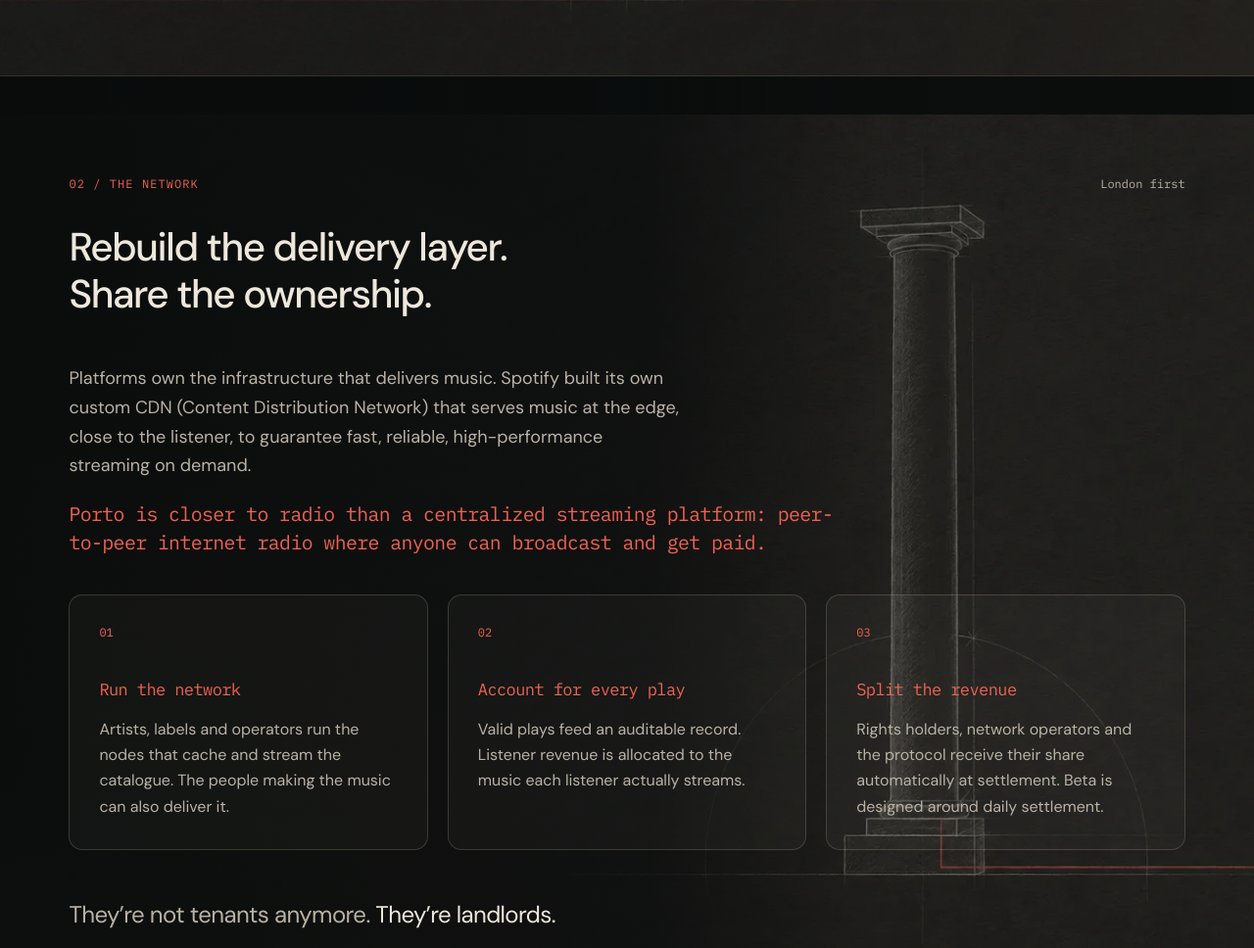
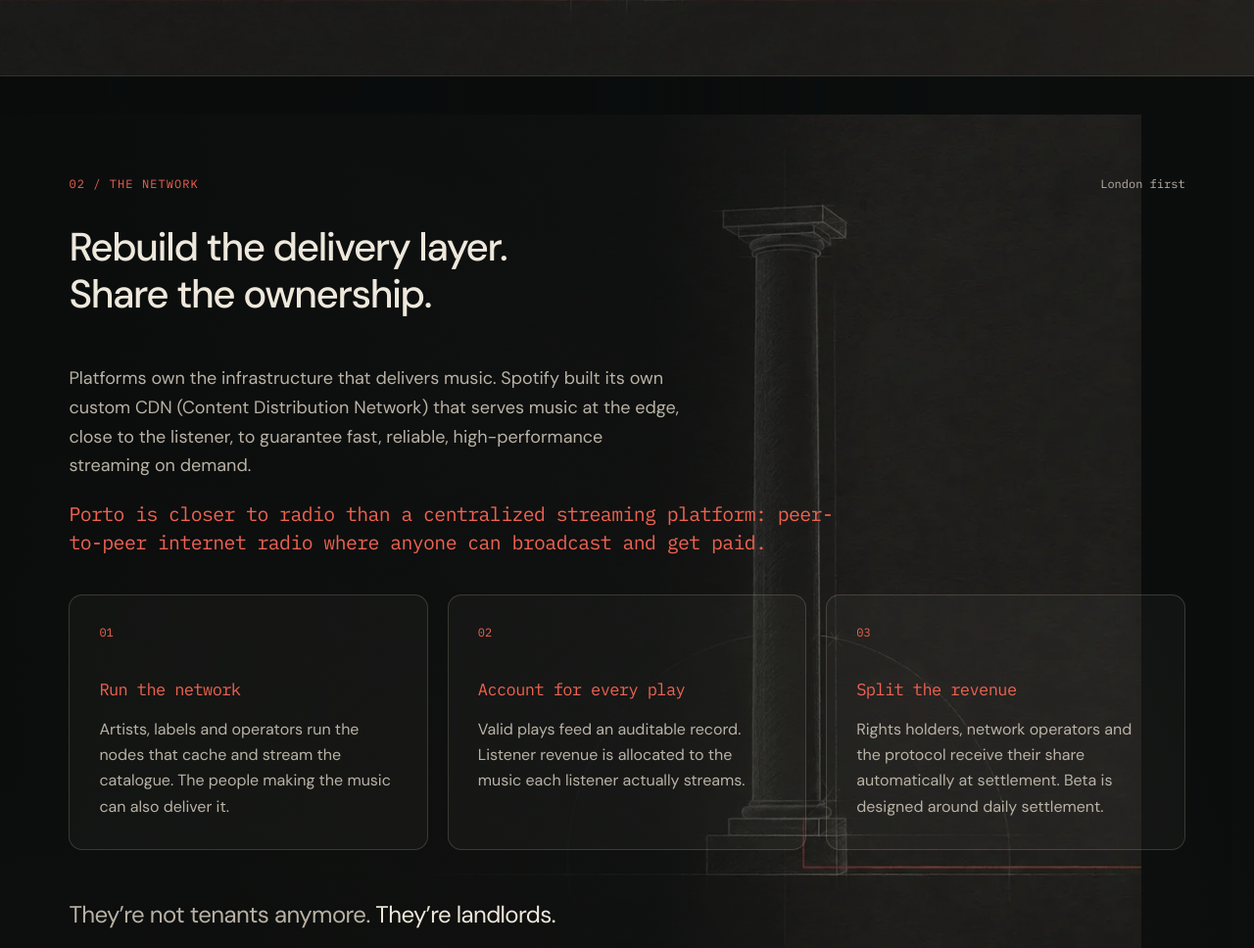
Before and after one commit to porto-labs-xyz/lander, a Gatsby site: page / in a window 1280 px wide. Shown: the part 1475-2443 px from the top of the page at 98% size. Built offline with nearby package versions, Linux system fonts and the light colour scheme; Gatsby itself is replaced by a stand-in of ours.

Commit message:
Inset network pillar artwork

```diff
--- a/src/styles/global.css
+++ b/src/styles/global.css
@@ -68,7 +68,7 @@ figcaption { text-align: center; color: var(--muted); font-size: 14px; }
 .small-note { font: 400 12px/1.7 var(--mono); color: var(--muted); }
 .network-section { background: radial-gradient(ellipse at 0 100%, #24201b 0, #0c0e0e 72%); }
 .network-section::before, .network-section::after, .product-section::before, .litepaper-section::after, .roadmap-section::before, .team-section::before, .team-section::after, .join-section::before { content: ''; position: absolute; inset: 0; z-index: -1; pointer-events: none; background-repeat: no-repeat; background-size: cover; }
-.network-section::before { background-image: linear-gradient(90deg,rgba(10,12,12,.98) 0%,rgba(10,12,12,.78) 52%,rgba(10,12,12,.1) 70%,rgba(10,12,12,0) 100%),url('/images/deck/column-right.webp'); background-size: cover, auto 92%; background-position: center, right -2vw center; opacity: .9; }
+.network-section::before { background-image: linear-gradient(90deg,rgba(10,12,12,.98) 0%,rgba(10,12,12,.78) 52%,rgba(10,12,12,.1) 70%,rgba(10,12,12,0) 100%),url('/images/deck/column-right.webp'); background-size: cover, auto 92%; background-position: center, right 9vw center; opacity: .9; }
 .network-section::after { display: none; }
 .network-analogy { max-width: 780px; margin: 20px 0 38px; font: 400 clamp(16px,1.55vw,22px)/1.45 var(--mono); color: var(--accent); letter-spacing: -.03em; }
 .three-grid { display: grid; grid-template-columns: repeat(3,1fr); gap: 20px; }
@@ -261,7 +261,7 @@ h1, .site-header nav, .button, .footer-brand { font-family: var(--mono); }
 .roadmap-catalyst h3 { font-family: var(--mono); color: var(--accent); font-size: 24px; font-weight: 400; margin-bottom: 14px; }
 .roadmap-catalyst p:last-child { font-size: 17px; }
 @media (max-width: 900px) { .roadmap { grid-template-columns: repeat(8, 155px); } }
-@media (max-width: 720px) { .network-section::before, .product-section::before, .litepaper-section::after, .roadmap-section::before, .join-section::before { opacity: .32; background-position: center; } .network-section::before { background-size: cover, auto 80%; background-position: center, right -20px center; opacity: .58; } .team-section::before { background-size: cover, auto 54%; background-position: center, right -18px bottom -12px; opacity: .62; } }
+@media (max-width: 720px) { .network-section::before, .product-section::before, .litepaper-section::after, .roadmap-section::before, .join-section::before { opacity: .32; background-position: center; } .network-section::before { background-size: cover, auto 80%; background-position: center, right 2vw center; opacity: .58; } .team-section::before { background-size: cover, auto 54%; background-position: center, right -18px bottom -12px; opacity: .62; } }
 .site-header { background: rgba(9,11,12,.94); }
 .product-section h2, .join-section h2 { font-family: var(--mono); color: var(--accent); font-weight: 400; font-size: clamp(28px, 2.8vw, 42px); letter-spacing: -.045em; line-height: 1.3; }
 .familiar-lead { color: var(--paper); font-weight: 300; opacity: 1; }
```
